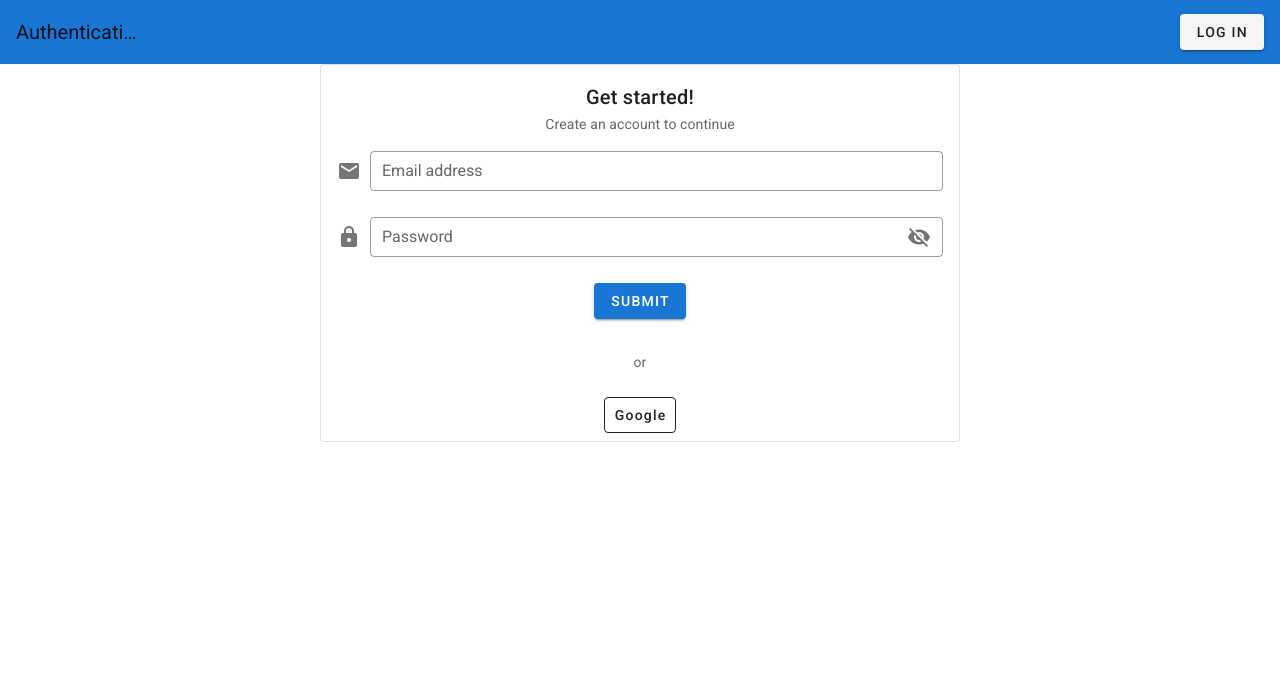
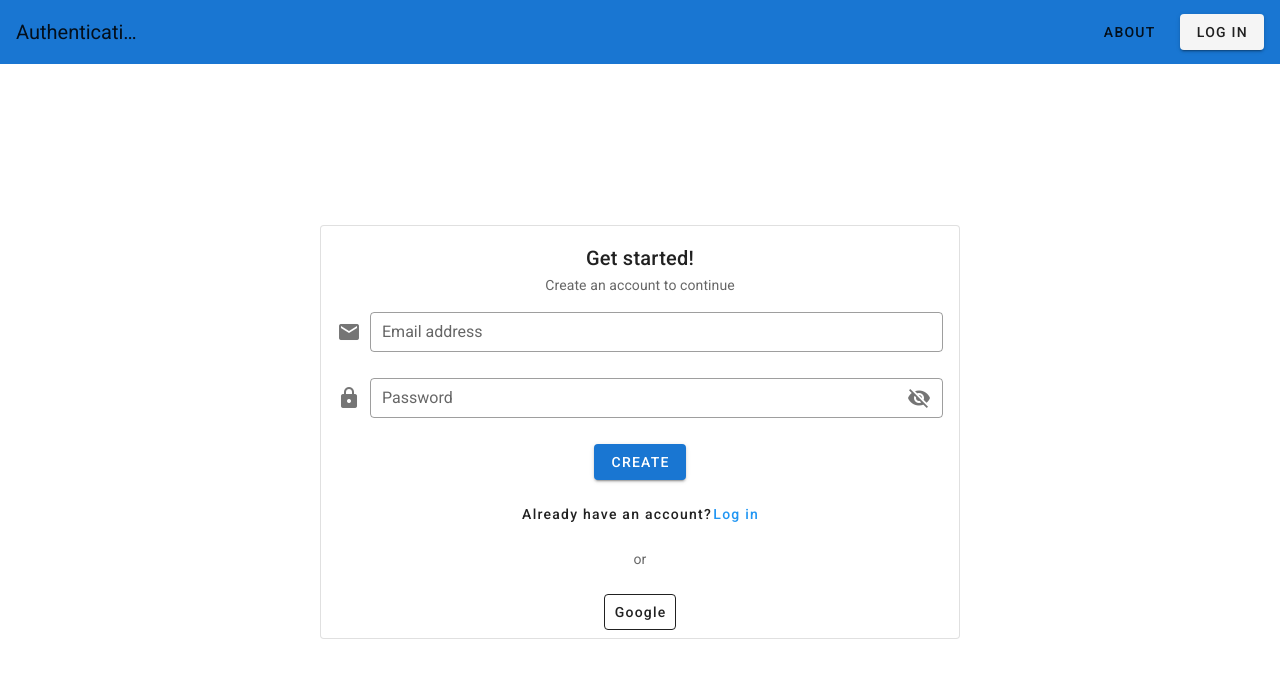
Before and after one commit to silasjimmy/Vuejs-with-firebase-authentication, a Vue app: page /sign-up in a window 1280 px wide. Shown: the top 678 px of the page. Built offline with nearby package versions, Linux system fonts and the light colour scheme.

Commit message:
refactor: set up authentication views

```diff
--- a/src/App.vue
+++ b/src/App.vue
@@ -5,6 +5,7 @@
 
       <v-spacer></v-spacer>
 
+      <v-btn link text to="/about" class="mx-2">About</v-btn>
       <v-btn link to="/sign-in">Log in</v-btn>
     </v-app-bar>
 
@@ -21,6 +22,10 @@ export default {
 </script>
 
 <style>
+.b {
+  border: 1px solid black;
+}
+
 html {
   overflow: auto !important;
 }
--- a/src/views/SignIn.vue
+++ b/src/views/SignIn.vue
@@ -1,11 +1,15 @@
 <template>
-  <v-card outlined class="mx-auto" :width="cardWidth">
+  <v-sheet class="d-flex align-center justify-center" height="100%">
+    <v-card outlined :width="cardWidth" class="text-center">
       <v-card-title class="justify-center">Welcome back!</v-card-title>
-    <v-card-subtitle class="text-center">Log in to continue</v-card-subtitle>
-    <v-card-text class="text-center">
+      <v-card-subtitle>Log in to continue</v-card-subtitle>
+      <v-card-text>
+        <v-form lazy-validation ref="loginForm">
           <v-text-field
             outlined
             dense
+            clearable
+            :rules="[rules.required]"
             prepend-icon="mdi-email"
             label="Email address"
             type="email"
@@ -14,19 +18,30 @@
           <v-text-field
             outlined
             dense
+            clearable
+            :rules="[rules.required]"
+            :append-icon="showPassword ? 'mdi-eye' : 'mdi-eye-off'"
+            :type="showPassword ? 'text' : 'password'"
+            @click:append="() => (showPassword = !showPassword)"
             prepend-icon="mdi-lock"
-        append-icon="mdi-eye-off"
             label="Password"
-        type="password"
             v-model="password"
           ></v-text-field>
-      <v-btn color="primary" @click="emailLogin">Submit</v-btn>
+        </v-form>
+        <v-btn color="primary" @click="emailLogin">Log in</v-btn>
       </v-card-text>
-    <v-card-text class="text-center">or</v-card-text>
+      <v-card-text class="py-0">
+        <v-btn text link to="/sign-up" class="text-none"
+          >Don't have an account?
+          <span class="blue--text"> Create one</span></v-btn
+        >
+      </v-card-text>
+      <v-card-text>or</v-card-text>
       <v-card-actions class="justify-center">
         <v-btn outlined class="text-none" @click="googleLogin">Google</v-btn>
       </v-card-actions>
     </v-card>
+  </v-sheet>
 </template>
 
 <script>
@@ -37,11 +52,17 @@ export default {
     return {
       email: "",
       password: "",
+      showPassword: false,
+      rules: {
+        required: (value) => !!value || "This field is required!",
+      },
     };
   },
   methods: {
     emailLogin() {
+      if (this.$refs.loginForm.validate()) {
         console.log(this.email, this.password);
+      }
     },
     googleLogin() {
       console.log("Login!");
--- a/src/views/SignUp.vue
+++ b/src/views/SignUp.vue
@@ -1,13 +1,15 @@
 <template>
-  <v-card outlined class="mx-auto" :width="cardWidth">
+  <v-sheet class="d-flex align-center justify-center" height="100%">
+    <v-card outlined :width="cardWidth" class="text-center">
       <v-card-title class="justify-center">Get started!</v-card-title>
-    <v-card-subtitle class="text-center"
-      >Create an account to continue</v-card-subtitle
-    >
-    <v-card-text class="text-center">
+      <v-card-subtitle>Create an account to continue</v-card-subtitle>
+      <v-card-text>
+        <v-form lazy-validation ref="createForm">
           <v-text-field
             outlined
             dense
+            clearable
+            :rules="[rules.required, rules.emailFormat]"
             prepend-icon="mdi-email"
             label="Email address"
             type="email"
@@ -16,19 +18,30 @@
           <v-text-field
             outlined
             dense
+            clearable
+            :rules="[rules.required, rules.passwordLength]"
+            :append-icon="showPassword ? 'mdi-eye' : 'mdi-eye-off'"
+            :type="showPassword ? 'text' : 'password'"
+            @click:append="() => (showPassword = !showPassword)"
+            label="Password"
             prepend-icon="mdi-lock"
-        append-icon="mdi-eye-off"
-        label="Password"
-        type="password"
             v-model="password"
           ></v-text-field>
-      <v-btn color="primary" @click="emailCreate">Submit</v-btn>
+        </v-form>
+        <v-btn color="primary" @click="emailCreate">create</v-btn>
       </v-card-text>
-    <v-card-text class="text-center">or</v-card-text>
+      <v-card-text class="py-0">
+        <v-btn text link to="/sign-in" class="text-none"
+          >Already have an account?
+          <span class="blue--text"> Log in</span></v-btn
+        >
+      </v-card-text>
+      <v-card-text>or</v-card-text>
       <v-card-actions class="justify-center">
         <v-btn outlined class="text-none" @click="googleCreate">Google</v-btn>
       </v-card-actions>
     </v-card>
+  </v-sheet>
 </template>
 
 <script>
@@ -39,11 +52,27 @@ export default {
     return {
       email: "",
       password: "",
+      showPassword: false,
+      rules: {
+        required: (value) => !!value || "This field is required!",
+        emailFormat: (value) => {
+          const pattern =
+            /^(([^<>()[\]\\.,;:\s@"]+(\.[^<>()[\]\\.,;:\s@"]+)*)|(".+"))@((\[[0-9]{1,3}\.[0-9]{1,3}\.[0-9]{1,3}\.[0-9]{1,3}])|(([a-zA-Z\-0-9]+\.)+[a-zA-Z]{2,}))$/;
+          return pattern.test(value) || "Invalid e-mail address!";
+        },
+        passwordLength: (value) => {
+          if (value)
+            return value.length >= 8 || "Minimum of 8 characters required!";
+          return "";
+        },
+      },
     };
   },
   methods: {
     emailCreate() {
+      if (this.$refs.createForm.validate()) {
         console.log(this.email, this.password);
+      }
     },
     googleCreate() {
       console.log("Create account!");
```
Lines whose indentation alone changed are shown as unchanged.
